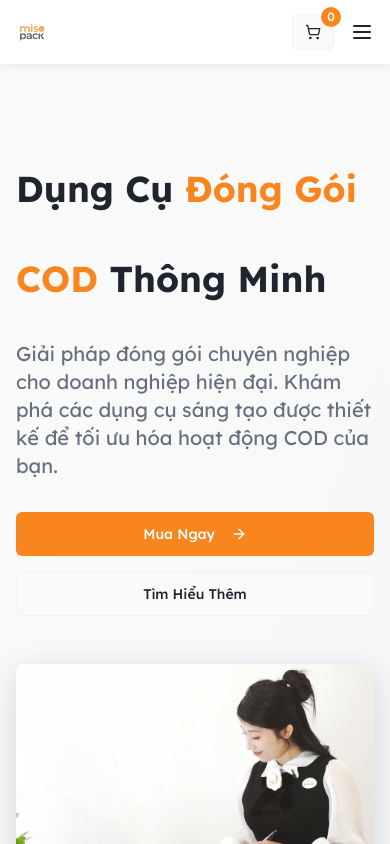
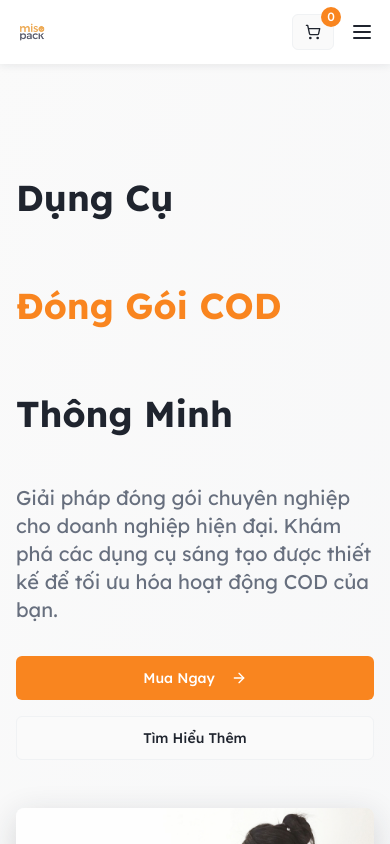
Before and after one commit to tienpv24/misopack-smart-shop, a React (Vite) app: page / in a window 390 px wide. Shown: the top 844 px of the page. Built offline with nearby package versions, Linux system fonts and the light colour scheme.

Commit message:
Fix: Adjust line height
The line height for the heading in `src/pages/Home.tsx` was not applied correctly. This commit ensures the line height is set to 250% to improve text readability.

```diff
--- a/src/pages/Home.tsx
+++ b/src/pages/Home.tsx
@@ -58,8 +58,10 @@ const Home = () => {
           <div className="grid grid-cols-1 lg:grid-cols-2 gap-12 items-center">
             <div className="space-y-8">
               <div className="space-y-4">
-                <h1 className="text-4xl md:text-6xl font-bold text-foreground leading-[2.5]">
-                  Dụng Cụ <span className="text-primary">Đóng Gói COD</span> Thông Minh
+                <h1 className="text-4xl md:text-6xl font-bold text-foreground leading-[3]">
+                  Dụng Cụ <br />
+                  <span className="text-primary">Đóng Gói COD</span> <br />
+                  Thông Minh
                 </h1>
                 <p className="text-xl text-muted-foreground max-w-lg">
                   Giải pháp đóng gói chuyên nghiệp cho doanh nghiệp hiện đại.
```
